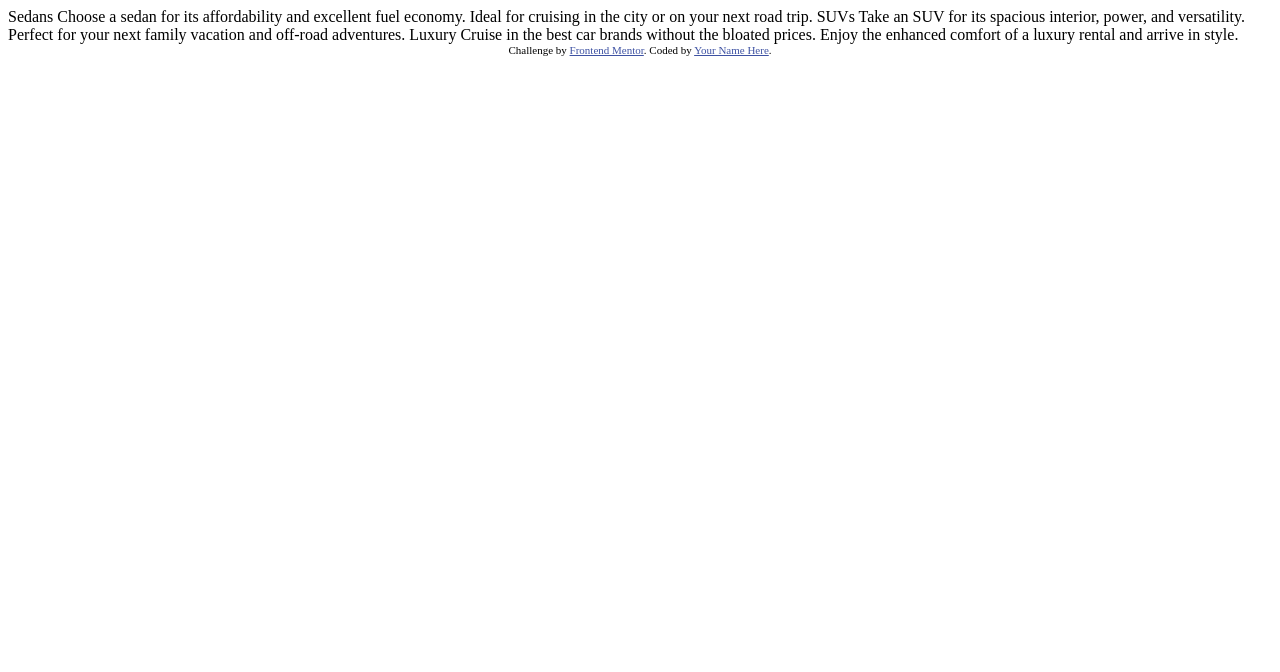
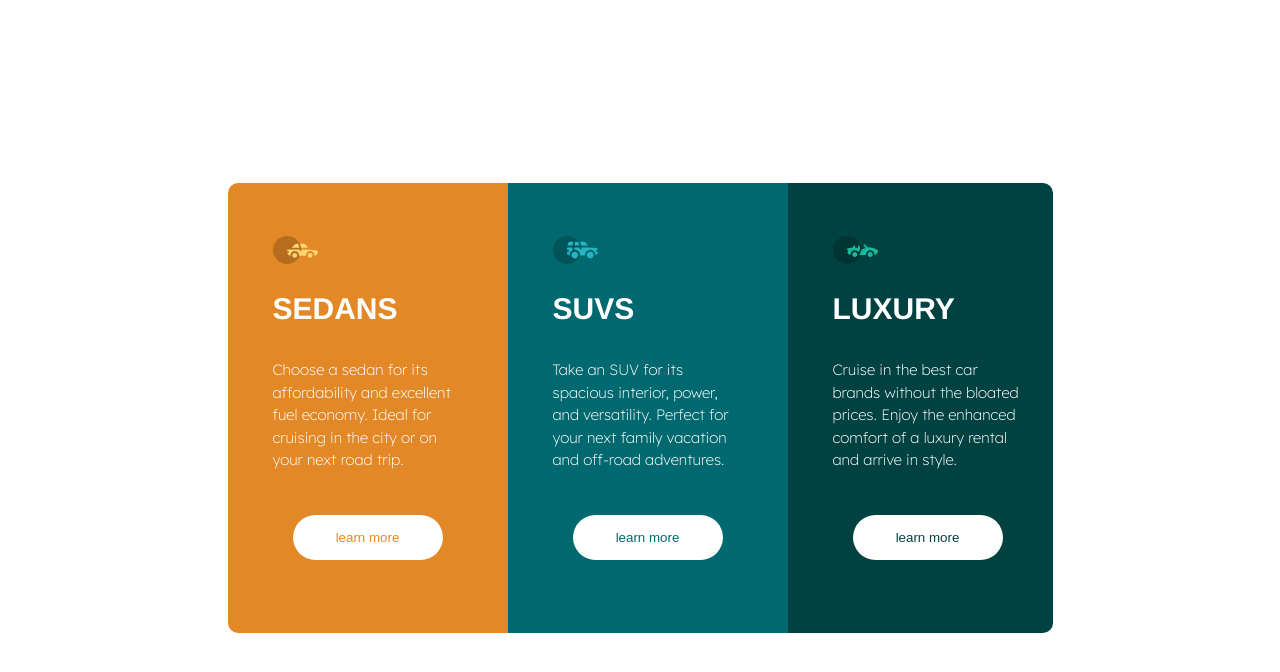
Before and after one commit to ash-kick/3-column-preview-card-component, a plain HTML site: page index.html in a window 1280 px wide. Drawn offline with Linux system fonts and the light colour scheme.

Commit message:
adding all html and css styling

```diff
--- a/index.html
+++ b/index.html
@@ -1,36 +1,37 @@
 <!DOCTYPE html>
 <html lang="en">
      <head>
-  <meta charset="UTF-8">
-  <meta name="viewport" content="width=device-width, initial-scale=1.0"> <!-- displays site properly based on user's device -->
+          <meta charset="UTF-8" />
+          <meta name="viewport" content="width=device-width, initial-scale=1.0" />
+          <link rel="preconnect" href="https://fonts.googleapis.com" />
+          <link rel="preconnect" href="https://fonts.gstatic.com" crossorigin />
+          <link href="https://fonts.googleapis.com/css2?family=Lexend+Deca:wght@100..900&display=swap" rel="stylesheet" />
 
-  <link rel="icon" type="image/png" sizes="32x32" href="./images/favicon-32x32.png">
+          <link rel="icon" type="image/png" sizes="32x32" href="./images/favicon-32x32.png" />
 
           <title>Frontend Mentor | 3-column preview card component</title>
-
-  <!-- Feel free to remove these styles or customise in your own stylesheet 👍 -->
-  <style>
-    .attribution { font-size: 11px; text-align: center; }
-    .attribution a { color: hsl(228, 45%, 44%); }
-  </style>
+          <link rel="stylesheet" type="text/css" href="style.css" />
      </head>
      <body>
-
-  Sedans
-  Choose a sedan for its affordability and excellent fuel economy. Ideal for cruising in the city
-  or on your next road trip.
-
-  SUVs
-  Take an SUV for its spacious interior, power, and versatility. Perfect for your next family vacation
-  and off-road adventures.
-
-  Luxury
-  Cruise in the best car brands without the bloated prices. Enjoy the enhanced comfort of a luxury
-  rental and arrive in style.
-
-  <div class="attribution">
-    Challenge by <a href="https://www.frontendmentor.io?ref=challenge" target="_blank">Frontend Mentor</a>.
-    Coded by <a href="#">Your Name Here</a>.
+          <main>
+               <div class="sedan-section">
+                    <img alt="sedan icon" class="sedan-icon" src="images/icon-sedans.svg" />
+                    <h1>Sedans</h1>
+                    <p>Choose a sedan for its affordability and excellent fuel economy. Ideal for cruising in the city or on your next road trip.</p>
+                    <button id="sedan-button">learn more</button>
                </div>
+               <div class="suv-section">
+                    <img alt="suv icon" class="suv-icon" src="images/icon-suvs.svg" />
+                    <h1>SUVs</h1>
+                    <p>Take an SUV for its spacious interior, power, and versatility. Perfect for your next family vacation and off-road adventures.</p>
+                    <button id="suv-button">learn more</button>
+               </div>
+               <div class="luxury-section">
+                    <img alt="luxury icon" class="luxury-icon" src="images/icon-luxury.svg" />
+                    <h1>Luxury</h1>
+                    <p>Cruise in the best car brands without the bloated prices. Enjoy the enhanced comfort of a luxury rental and arrive in style.</p>
+                    <button id="luxury-button">learn more</button>
+               </div>
+          </main>
      </body>
 </html>
--- /dev/null
+++ b/style.css
@@ -0,0 +1,119 @@
+.lexend-deca-font {
+     font-family: "Lexend Deca", sans-serif;
+     font-optical-sizing: auto;
+     font-weight: 400;
+     font-style: normal;
+}
+
+html,
+body {
+     display: flex;
+     justify-content: center;
+     min-height: 100vh;
+     font-size: 15px;
+     font-family: "Lexend Deca", sans-serif;
+}
+
+h1 {
+     color: white;
+     font-family: "Franklin Gothic Medium", "Arial Narrow", Arial, sans-serif;
+     /* front end mentor font not working so using this one */
+     text-transform: uppercase;
+     margin-bottom: 10px;
+}
+
+.sedan-section {
+     background-color: hsl(31, 77%, 52%);
+}
+
+.suv-section {
+     background-color: hsl(184, 100%, 22%);
+}
+
+.luxury-section {
+     background-color: hsl(179, 100%, 13%);
+}
+
+p {
+     color: white;
+     font-weight: 200;
+     line-height: 1.5;
+}
+
+#sedan-button {
+     color: hsl(31, 77%, 52%);
+}
+
+#suv-button {
+     color: hsl(184, 100%, 22%);
+}
+
+#luxury-button {
+     color: hsl(179, 100%, 13%);
+}
+
+button {
+     background-color: white;
+     border: none;
+     border-radius: 30px;
+}
+
+img {
+     width: 3rem;
+}
+
+@media (max-width: 600px) {
+     html,
+     body {
+          height: 100%;
+          flex-direction: column;
+          padding: 10px;
+     }
+
+     main {
+          height: auto;
+          width: 70%;
+          align-self: center;
+          border-radius: 15px;
+     }
+
+     .luxury-section,
+     .sedan-section,
+     .suv-section {
+          padding: 3rem;
+          display: flex;
+          flex-direction: column;
+     }
+
+     button {
+          height: 3rem;
+          width: 10rem;
+          margin: 20px;
+     }
+}
+
+@media (min-width: 600px) {
+     main {
+          display: flex;
+          align-self: center;
+          height: 30rem;
+          width: 55rem;
+          border-radius: 10px;
+          overflow: hidden;
+     }
+
+     .luxury-section,
+     .sedan-section,
+     .suv-section {
+          padding: 3rem;
+          display: flex;
+          flex-direction: column;
+          justify-content: space-evenly;
+     }
+
+     button {
+          height: 3rem;
+          width: 10rem;
+          margin: 20px;
+     }
+}
```
Lines whose indentation alone changed are shown as unchanged.
